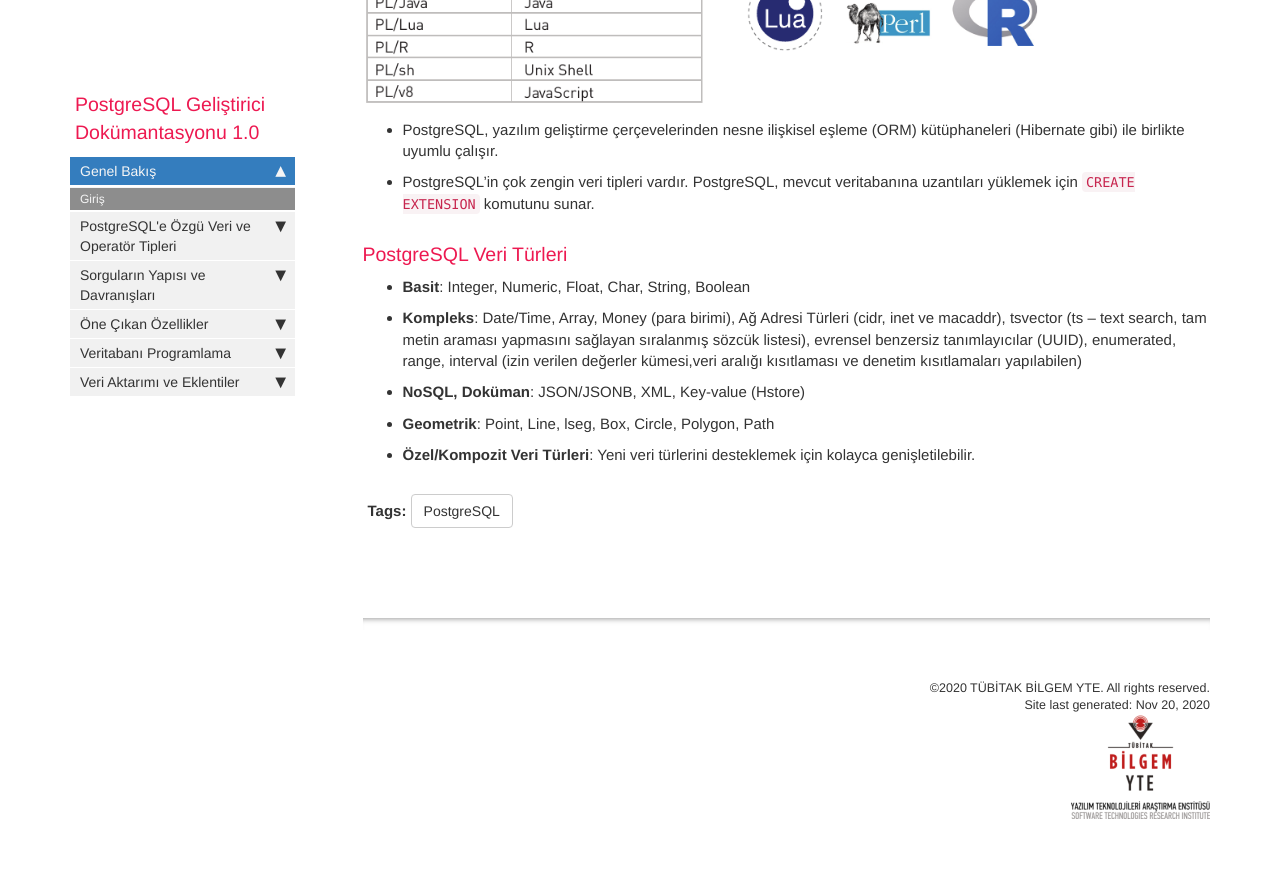
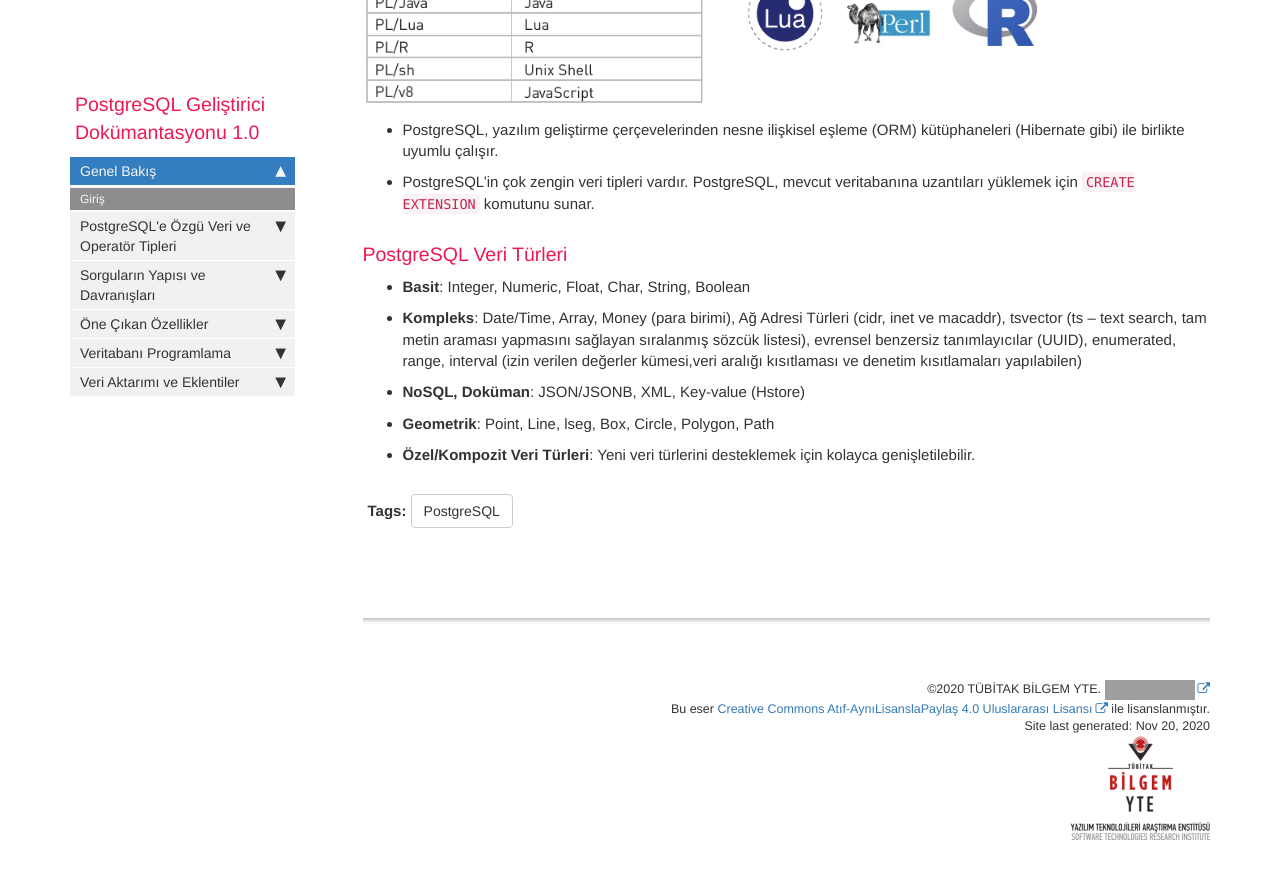
Before and after one commit to tubitak-bilgem-yte/pg-gelistirici, a Jekyll site: the page built from index.md, in a window 1280 px wide and 900 px high, scrolled down 7598 px. Shown: the top 879 px of the window. Built offline with Jekyll 4.4.1, drawn with Linux system fonts in a browser that asks for light colours; comment, search, counter and statistics services are not loaded; grey boxes are pictures that could not be loaded.

Commit message:
Update footer.html
Lisans bilgisi düzenlendi.

```diff
--- a/_includes/footer.html
+++ b/_includes/footer.html
@@ -1,7 +1,8 @@
 <footer>
             <div class="row">
                 <div class="col-lg-12 footer">
-               &copy;{{ site.time | date: "%Y"  }} {{site.company_name}}. All rights reserved. <br />
+               &copy;{{ site.time | date: "%Y"  }} {{site.company_name}}. <a rel="license" href="https://creativecommons.org/licenses/by-sa/4.0/deed.tr"><img alt="Creative Commons License" style="border-width:0" src="https://i.creativecommons.org/l/by-sa/4.0/80x15.png" /></a><br />
+               Bu eser <a rel="license" href="https://creativecommons.org/licenses/by-sa/4.0/deed.tr">Creative Commons Atıf-AynıLisanslaPaylaş 4.0 Uluslararası Lisansı</a> ile lisanslanmıştır. <br />
 {% if page.last_updated %}<span>Page last updated:</span> {{page.last_updated}}<br/>{% endif %} Site last generated: {{ site.time | date: "%b %-d, %Y"  }} <br />
 <p><img src="{{ "images/company_logo.png" }}" alt="Company logo"/></p>
                 </div>
```
